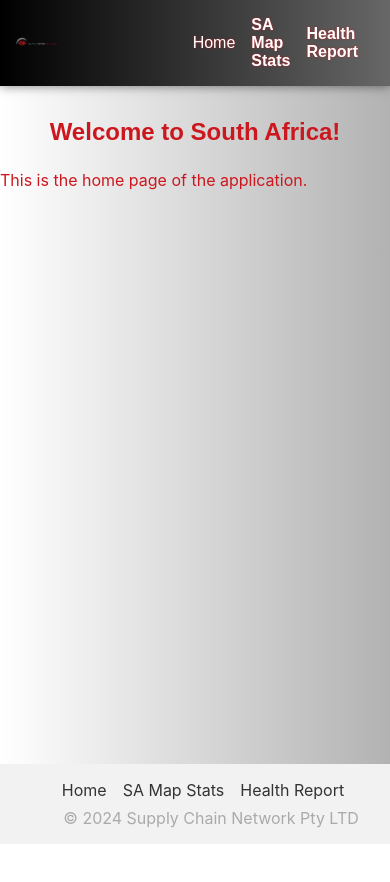
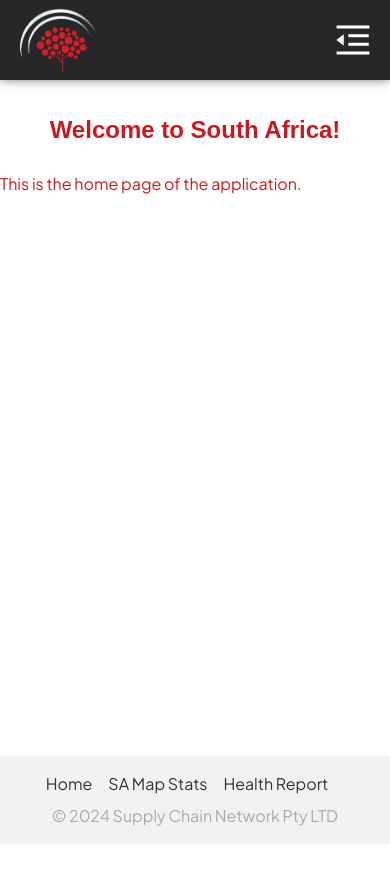
Before and after one commit to max-carver/SCNet-Assessment, a React (Create React App) app: page / in a window 390 px wide. Shown: the top 882 px of the page. Before the commit the page ends 844 px from the top, so only its background shows below. Built offline with nearby package versions, Linux system fonts and the light colour scheme.

Commit message:
responsive navbar and subtle animation

```diff
--- a/src/App.css
+++ /dev/null
@@ -1,42 +0,0 @@
-.App {
-  text-align: center;
-}
-
-body {
-  background-color: black;}
-
-.App-logo {
-  height: 40vmin;
-  pointer-events: none;
-}
-
-@media (prefers-reduced-motion: no-preference) {
-  .App-logo {
-    animation: App-logo-spin infinite 20s linear;
-  }
-}
-
-.App-header {
-  background-color: #282c34;
-  min-height: 100vh;
-  display: flex;
-  flex-direction: column;
-  align-items: center;
-  justify-content: center;
-  font-size: calc(10px + 2vmin);
-  color: white;
-  background-color: black;
-}
-
-.App-link {
-  color: #61dafb;
-}
-
-@keyframes App-logo-spin {
-  from {
-    transform: rotate(0deg);
-  }
-  to {
-    transform: rotate(360deg);
-  }
-}
--- a/src/App.js
+++ b/src/App.js
@@ -1,5 +1,5 @@
 import React from "react";
-import NavBar from "./components/NavBar"; // Import the NavBar component
+import NavBar from "./components/NavBar.jsx";
 import { BrowserRouter as Router, Routes, Route } from "react-router-dom"; // Import routing components
 import HomePage from "./pages/HomePage";
 import MapPage from "./pages/MapPage";
@@ -9,9 +9,7 @@ import Footer from "./components/Footer";
 
 const App = () => {
 	return (
-		<div>
 		<Router>
-				<div>
 			<NavBar />
 			<Routes>
 				<Route path="/" element={<HomePage />} />
@@ -19,11 +17,8 @@ const App = () => {
 				<Route path="/health-report" element={<HealthReportPage />} />
 				<Route path="*" element={<NotFoundPage />} />
 			</Routes>
-				</div>
+			<Footer />
 		</Router>
-
-			<Footer />
-		</div>
 	);
 };
 
--- a/src/components/NavBar.jsx
+++ b/src/components/NavBar.jsx
@@ -1,21 +1,123 @@
-import React from 'react';
-import { Link } from 'react-router-dom'; // Import for routing
-import '../CSS/NavBar.css';
-import logo from '../images/SCNet Logo 2024 Paths w.png'; // Assuming logo is in the same directory as NavBar.js
+import React, { useState } from "react";
+import { Link } from "react-router-dom";
+import desktopLogo from "../images/SCNet Logo 2024 Paths w.png";
+import { navLinks } from "../data";
+import mobileLogo from "../images/marker-icon.png";
+import { AiOutlineClose, AiOutlineMenuFold } from "react-icons/ai";
+import { motion } from "framer-motion";
 
 const NavBar = () => {
-  return (
-    <nav className="navbar">
-      {/* Logo Image */}
-      <Link to="/"> {/* Link to root path (usually Home) */}
-        <img src={logo} alt="Company Logo" className="logo" />
-      </Link>
-      {/* Navigation Links */}
-      <Link to="/" className="navbar-brand">Home</Link> {/* Adjusted link to root */}
-      <Link to="/Map" className="navbar-link">SA Map Stats</Link>
-      <Link to="/DataTable" className="navbar-link">Health Report</Link>
-    </nav>
-  );
+	const [isMobile, setIsMobile] = useState(false);
+
+	const handleMenuToggle = () => {
+		setIsMobile((prev) => !prev);
+		if (!isMobile) {
+			document.body.style.overflow = "hidden";
+		} else {
+			document.body.style.overflow = "auto";
+		}
+	};
+
+	const menuVariants = {
+		open: {
+			opacity: 1,
+			x: 0,
+			transition: { type: "tween", duration: 0.5 },
+		},
+		closed: {
+			opacity: 0,
+			x: "100%",
+			transition: { type: "tween", duration: 0.5 },
+		},
+	};
+
+	return (
+		<>
+			{/* Desktop Navigation */}
+			<nav className="hidden sm:flex px-4 md:px-12 lg:px-16 justify-between items-center text-white shadow-navbar bg-zinc-800 text-sm font-regular h-20 sticky top-0">
+				{/* Brand */}
+				<Link to="/">
+					<img
+						src={desktopLogo}
+						alt="Desktop Company Logo"
+						className="sm:w-56 md:w-64 lg:w-72"
+					/>
+				</Link>
+
+				{/* Navigation links */}
+				<div className="flex items-center">
+					<>
+						{navLinks.map((link) => (
+							<Link
+								key={link.title}
+								to={link.path}
+								className="sm:px-1 md:px-2 lg:px-3 hover:text-red-500 transition-all duration-300"
+							>
+								{link.title}
+							</Link>
+						))}
+						<button className="bg-red-600 px-5 py-1.5 rounded-lg ml-2 lg:ml-2 font-medium hover:brightness-125 active:scale-95 transition-all duration-300">
+							Login
+						</button>
+					</>
+				</div>
+			</nav>
+			{/* Mobile Navigation */}
+			<nav className="flex sm:hidden px-4 md:px-12 lg:px-16 justify-between items-center text-white shadow-navbar bg-zinc-800 text-sm font-regular h-20 sticky top-0 z-[99]">
+				{/* Brand */}
+				<Link to="/">
+					<img src={mobileLogo} alt="Mobile Company Logo" className="w-20" />
+				</Link>
+
+				<AiOutlineMenuFold
+					size={42}
+					className="cursor-pointer hover:text-red-600 transition-all duration-300"
+					onClick={handleMenuToggle}
+				/>
+
+				{/* Navigation Links */}
+				{isMobile && (
+					<motion.div
+						initial={{ opacity: 0 }}
+						animate={{ opacity: 0.5 }}
+						exit={{ opacity: 0 }}
+						className="fixed inset-0 bg-black z-10"
+						onClick={handleMenuToggle}
+					/>
+				)}
+
+				{/* Navigation Links */}
+				<motion.div
+					initial="closed"
+					animate={isMobile ? "open" : "closed"}
+					variants={menuVariants}
+					className="fixed top-0 right-0 bg-zinc-50 text-zinc-800 w-3/4 max-w-xs h-full p-5 z-20 shadow-lg"
+				>
+					<AiOutlineClose
+						size={28}
+						className="cursor-pointer mb-2"
+						onClick={handleMenuToggle}
+					/>
+					{navLinks.map((link) => (
+						<Link
+							key={link.title}
+							to={link.path}
+							className="block py-1.5 hover:text-red-500 transition-all duration-300 text-xl"
+							onClick={handleMenuToggle}
+						>
+							{link.title}
+						</Link>
+					))}
+					<button
+						className="w-full text-left py-1.5 hover:text-red-500 transition-all duration-300 text-xl"
+						onClick={handleMenuToggle}
+					>
+						Login
+					</button>
+				</motion.div>
+			</nav>
+		</>
+	);
 };
 
 export default NavBar;
--- a/src/index.css
+++ b/src/index.css
@@ -1,13 +1,9 @@
+@import url("https://fonts.googleapis.com/css2?family=Plus+Jakarta+Sans:ital,wght@0,200..800;1,200..800&display=swap");
+
+@tailwind base;
+@tailwind components;
+@tailwind utilities;
+
 body {
-  margin: 0;
-  font-family: -apple-system, BlinkMacSystemFont, 'Segoe UI', 'Roboto', 'Oxygen',
-    'Ubuntu', 'Cantarell', 'Fira Sans', 'Droid Sans', 'Helvetica Neue',
-    sans-serif;
-  -webkit-font-smoothing: antialiased;
-  -moz-osx-font-smoothing: grayscale;
+	font-family: "Plus Jakarta Sans", sans-serif;
 }
-
-code {
-  font-family: source-code-pro, Menlo, Monaco, Consolas, 'Courier New',
-    monospace;
-}
--- a/src/pages/HomePage.jsx
+++ b/src/pages/HomePage.jsx
@@ -2,7 +2,7 @@ import React from "react";
 
 const HomePage = () => {
 	return (
-		<div>
+		<div className="h-[400rem]">
 			<h1>Welcome to South Africa!</h1>
 			<p>This is the home page of the application.</p>
 		</div>
```
Also changed, not shown: src/index.js (+9 -9 lines). Lines whose indentation alone changed are shown as unchanged.
